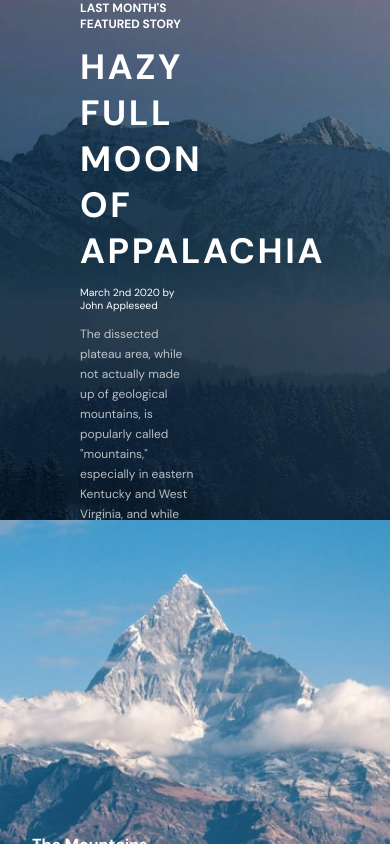
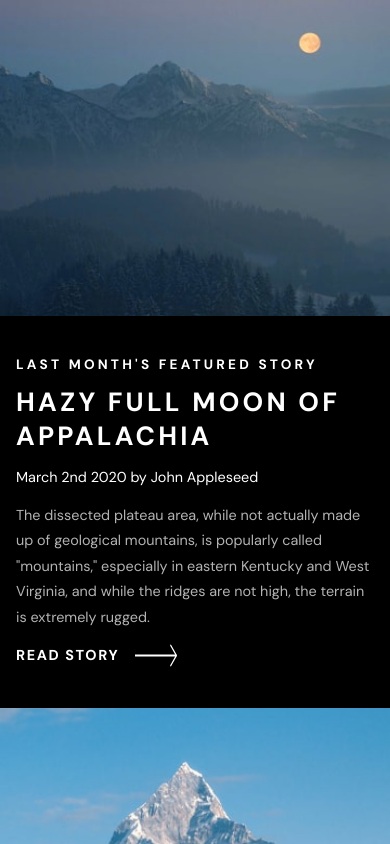
Before and after one commit to GeorgeFlood/snapshot-web, a React (Vite) app: page /features in a window 390 px wide. Shown: the top 844 px of the page. Built offline with nearby package versions, Linux system fonts and the light colour scheme.

Commit message:
second page completely responsive

```diff
--- a/src/components/features/Header.jsx
+++ b/src/components/features/Header.jsx
@@ -3,13 +3,34 @@ import arrow from "../../assets/shared/desktop/arrow.svg";
 
 const Header = () => {
   return (
-    <div className="features-header">
-      <div className="features-header--text">
+    <div>
+      <div className="features-header">
+        <div className="features-header--text">
+          <h4>LAST MONTH'S FEATURED STORY</h4>
+          <h1>HAZY FULL MOON OF APPALACHIA</h1>
+          <p className="features-header--text__credit">
+            March 2nd 2020 by John Appleseed
+          </p>
+          <p className="features-header--text__para">
+            The dissected plateau area, while not actually made up of geological
+            mountains, is popularly called "mountains," especially in eastern
+            Kentucky and West Virginia, and while the ridges are not high, the
+            terrain is extremely rugged.
+          </p>
+          <div className="features-header--story">
+            <p>READ STORY</p>
+            <img src={arrow} alt="arrow" />
+          </div>
+        </div>
+      </div>
+
+      <div className="mobile-features">
         <h4>LAST MONTH'S FEATURED STORY</h4>
         <h1>HAZY FULL MOON OF APPALACHIA</h1>
         <p className="features-header--text__credit">
           March 2nd 2020 by John Appleseed
         </p>
+
         <p className="features-header--text__para">
           The dissected plateau area, while not actually made up of geological
           mountains, is popularly called "mountains," especially in eastern
--- a/src/scss/features/_header.scss
+++ b/src/scss/features/_header.scss
@@ -6,8 +6,11 @@
   position: relative;
   transition: all ease-in-out 0.5s;
 
-  @include respond(tab-port) {
-    flex-direction: column;
+  @include respond(phone) {
+    background-image: url("../../../src/assets/stories/mobile/moon-of-appalacia.jpg");
+    background-size: cover;
+    background-repeat: no-repeat;
+    height: 39.5rem;
   }
 
   &--text {
@@ -17,9 +20,20 @@
     margin: auto 10rem;
     width: 30%;
 
+    @include respond(tab-port) {
+      width: 40%;
+    }
+
+    @include respond(phone) {
+      display: none;
+    }
+
     & h4 {
       font-weight: 700;
       font-size: 1.5rem;
+      @include respond(phone) {
+        display: none;
+      }
     }
 
     & h1 {
@@ -27,6 +41,9 @@
       width: 80%;
       letter-spacing: 0.32rem;
       margin: 1.5rem 0;
+      @include respond(phone) {
+        display: none;
+      }
     }
 
     &__credit {
@@ -53,3 +70,31 @@
     }
   }
 }
+
+.mobile-features {
+  display: none;
+  @include respond(phone) {
+    display: block;
+    padding: 5rem 2rem;
+    background-color: black;
+    color: white;
+    height: 100%;
+    z-index: 100;
+
+    & h4 {
+      font-size: 1.7rem;
+      letter-spacing: 0.4rem;
+    }
+
+    & h1 {
+      font-size: 3.3rem;
+      letter-spacing: 0.4rem;
+      margin: 1.5rem 0;
+    }
+
+    & p {
+      font-size: 1.8rem;
+      line-height: 3.2rem;
+    }
+  }
+}
--- a/src/styles/main.css
+++ b/src/styles/main.css
@@ -578,9 +578,12 @@ body {
   position: relative;
   transition: all ease-in-out 0.5s;
 }
-@media (max-width: 56.25em) {
+@media (max-width: 37.5em) {
   .features-header {
-    flex-direction: column;
+    background-image: url("../../../src/assets/stories/mobile/moon-of-appalacia.jpg");
+    background-size: cover;
+    background-repeat: no-repeat;
+    height: 39.5rem;
   }
 }
 .features-header--text {
@@ -590,15 +593,35 @@ body {
   margin: auto 10rem;
   width: 30%;
 }
+@media (max-width: 56.25em) {
+  .features-header--text {
+    width: 40%;
+  }
+}
+@media (max-width: 37.5em) {
+  .features-header--text {
+    display: none;
+  }
+}
 .features-header--text h4 {
   font-weight: 700;
   font-size: 1.5rem;
+}
+@media (max-width: 37.5em) {
+  .features-header--text h4 {
+    display: none;
+  }
 }
 .features-header--text h1 {
   font-size: 4.4rem;
   width: 80%;
   letter-spacing: 0.32rem;
   margin: 1.5rem 0;
+}
+@media (max-width: 37.5em) {
+  .features-header--text h1 {
+    display: none;
+  }
 }
 .features-header--text__credit {
   font-size: 1.3rem;
@@ -619,6 +642,33 @@ body {
   font-weight: 700;
   letter-spacing: 0.2rem;
   margin-right: 2rem;
+}
+
+.mobile-features {
+  display: none;
+}
+@media (max-width: 37.5em) {
+  .mobile-features {
+    display: block;
+    padding: 5rem 2rem;
+    background-color: black;
+    color: white;
+    height: 100%;
+    z-index: 100;
+  }
+  .mobile-features h4 {
+    font-size: 1.7rem;
+    letter-spacing: 0.4rem;
+  }
+  .mobile-features h1 {
+    font-size: 3.3rem;
+    letter-spacing: 0.4rem;
+    margin: 1.5rem 0;
+  }
+  .mobile-features p {
+    font-size: 1.8rem;
+    line-height: 3.2rem;
+  }
 }
 
 .pricing__container {
```
Also changed, not shown: 1 other file (tests, documents, lock files or other folders).
